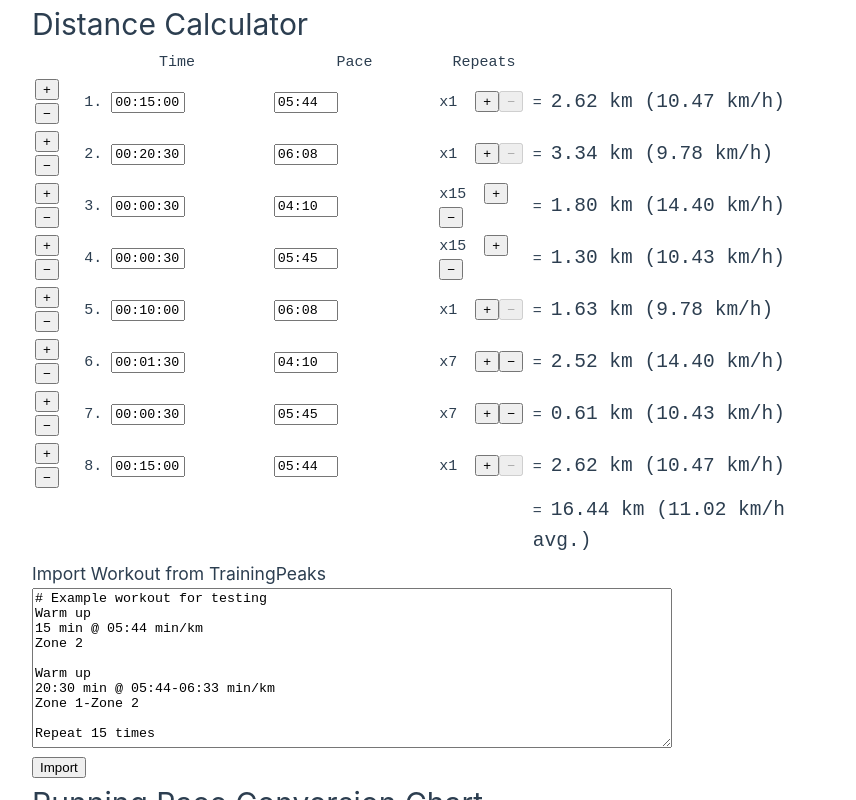
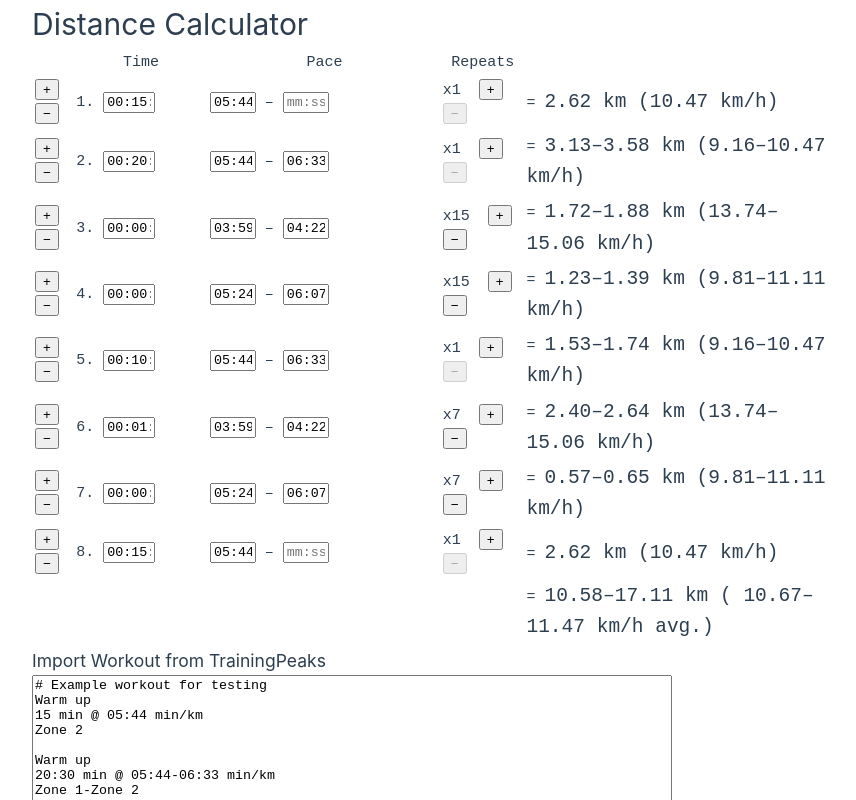
Before and after one commit to tdaugaard/pace-calculator, a Vue app: page / in a window 1280 px wide. Both pictures are taken after a click on the button "Import". Shown: the top 800 px of the page, without its empty margins (0-856 px from the left). Built offline with nearby package versions, Linux system fonts and the light colour scheme; the HTML template or start-up script is replaced by a standard one.

Commit message:
Support ranges of paces to allow more precise distance display

```diff
--- a/src/components/PaceCalculator.vue
+++ b/src/components/PaceCalculator.vue
@@ -1,5 +1,17 @@
 <script setup lang="ts">
 import { ref } from 'vue';
+
+const ranges: ('from' | 'to')[] = ['from', 'to'];
+
+class RangeValue<T> {
+  from: T;
+  to: T;
+
+  constructor(from: T, to: T) {
+    this.from = from;
+    this.to = to;
+  }
+}
 
 function calculateKmPerHour(pace: number) {
   const metersPerSecond = 1000 / pace;
@@ -97,38 +109,45 @@ function formatNumber(num: number) {
 function calculateTotal(calcItem: PaceCalculatorItem) {
   calcItem.calculate();
 
-  let totalKilometers = 0;
-  let totalSeconds = 0;
+  const totalKilometers = new RangeValue(0, 0);
+  const totalSeconds = new RangeValue(0, 0);
 
+  for (const side of ranges) {
     for (const calc of calculators.value) {
-    totalKilometers += calc.distance;
-    totalSeconds += calc.seconds;
+      if (calc.distance[side] > 0 && calc.distance[side] < Infinity) {
+        totalKilometers[side] += calc.distance[side];
+        totalSeconds[side] += calc.seconds;
+      }
     }
 
-  totalDistance.value = formatNumber(totalKilometers);
-  totalKilometersPerHour.value = formatNumber(totalKilometers / (totalSeconds / 3600));
+    totalDistance.value[side] = formatNumber(totalKilometers[side]);
+    totalKilometersPerHour.value[side] = formatNumber(totalKilometers[side] / (totalSeconds[side] / 3600));
+  }
 }
 
 class PaceCalculatorItem {
-  distance: number = 0;
-  seconds: number = 0;
-  pace: number = 0;
   repeats: number = 1;
-  kilometersPerHour: number = 0;
 
-  inputTime: string = '';
-  inputPace: string = '';
+  distance = new RangeValue(0, 0);
+  pace = new RangeValue(0, 0);
+  kilometersPerHour = new RangeValue(0, 0);
+  inputPace = new RangeValue('', '');
+
+  seconds = 0
+  inputTime = ''
 
   calculate() {
     this.seconds = stringToSeconds(this.inputTime);
-    this.pace = stringToSeconds(this.inputPace);
-
     if (this.seconds) {
       this.seconds *= this.repeats;
     }
 
-    this.kilometersPerHour = calculateKmPerHour(this.pace || 0);
-    this.distance = ((1000 / this.pace) * this.seconds) / 1000 || 0;
+    for (const side of ranges) {
+      this.pace[side] = stringToSeconds(this.inputPace[side]);
+
+      this.kilometersPerHour[side] = calculateKmPerHour(this.pace[side] || 0);
+      this.distance[side] = ((1000 / this.pace[side]) * this.seconds) / 1000 || 0;
+    }
   }
 }
 
@@ -200,9 +219,10 @@ function importWorkout() {
       const minPace = stringToSeconds(match[4])
       const maxPace = stringToSeconds(match[5])
 
-      calcItem.inputPace = secondsToString((maxPace + minPace) / 2, 2)
+      calcItem.inputPace.from = secondsToString(minPace, 2)
+      calcItem.inputPace.to = secondsToString(maxPace, 2)
     } else {
-      calcItem.inputPace = secondsToString(stringToSeconds(match[4]), 2)
+      calcItem.inputPace.from = secondsToString(stringToSeconds(match[4]), 2)
     }
 
     calcs.push(calcItem)
@@ -218,9 +238,19 @@ function importWorkout() {
   calculateTotal(calcs[0])
 }
 
+function anyCalculatorHasRange() {
+  for (const calc of calculators.value) {
+    if (calc.distance.to > 0 && calc.distance.to < Infinity) {
+      return true;
+    }
+  }
+
+  return false;
+}
+
 const calculators = ref([new PaceCalculatorItem()]);
-const totalDistance = ref(formatNumber(Infinity));
-const totalKilometersPerHour = ref(formatNumber(Infinity));
+const totalDistance = ref(new RangeValue(formatNumber(Infinity), formatNumber(Infinity)));
+const totalKilometersPerHour = ref(new RangeValue(formatNumber(Infinity), formatNumber(Infinity)));
 </script>
 
 <template>
@@ -250,7 +280,9 @@ const totalKilometersPerHour = ref(formatNumber(Infinity));
               @keyup="calculateTotal(calc)" />
           </td>
           <td>
-            <input type="text" class="input-pace" placeholder="mm:ss" v-model="calc.inputPace"
+            <input type="text" class="input-pace" placeholder="mm:ss" v-model="calc.inputPace.from"
+              @keyup="calculateTotal(calc)" />
+            &ndash; <input type="text" class="input-pace" placeholder="mm:ss" v-model="calc.inputPace.to"
               @keyup="calculateTotal(calc)" />
           </td>
           <td>
@@ -260,10 +292,18 @@ const totalKilometersPerHour = ref(formatNumber(Infinity));
           </td>
           <td>
             =
-            <span class="calculated-distance">{{ formatNumber(calc.distance) }} km ({{
-              formatNumber(calc.kilometersPerHour)
+            <template v-if="calc.distance.to > 0 && calc.distance.to < Infinity">
+              <span class="calculated-distance">
+                {{ formatNumber(calc.distance.to) }}&ndash;{{ formatNumber(calc.distance.from) }} km
+                ({{ formatNumber(calc.kilometersPerHour.to) }}&ndash;{{ formatNumber(calc.kilometersPerHour.from) }}
+                km/h)</span>
+            </template>
+            <template v-else>
+              <span class="calculated-distance">{{ formatNumber(calc.distance.from) }} km ({{
+                formatNumber(calc.kilometersPerHour.from)
               }}
                 km/h)</span>
+            </template>
           </td>
         </tr>
       </tbody>
@@ -272,15 +312,21 @@ const totalKilometersPerHour = ref(formatNumber(Infinity));
           <td colspan="4"></td>
           <td>
             =
-            <span class="calculated-distance">{{ totalDistance }} km ({{ totalKilometersPerHour }} km/h avg.)</span>
+            <template v-if="anyCalculatorHasRange()">
+              <span class="calculated-distance">{{ totalDistance.to }}&ndash;{{ totalDistance.from }} km (
+                {{ totalKilometersPerHour.to }}&ndash;{{ totalKilometersPerHour.from }} km/h avg.)</span>
+            </template>
+            <template v-else>
+              <span class="calculated-distance">{{ totalDistance.from }} km ({{ totalKilometersPerHour.from }} km/h avg.)</span>
+            </template>
           </td>
         </tr>
       </tfoot>
     </table>
   </div>
   <div>
+    <h3>Import Workout from TrainingPeaks</h3>
     <p>
-      <h3>Import Workout from TrainingPeaks</h3>
     <textarea id="txt-workout-import">
 # Example workout for testing
 Warm up
@@ -326,7 +372,7 @@ Zone 2
 
 <style scoped>
 input.input-pace {
-  width: 40%;
+  width: 20%;
 }
 
 input.input-time {
```
Lines whose indentation alone changed are shown as unchanged.
